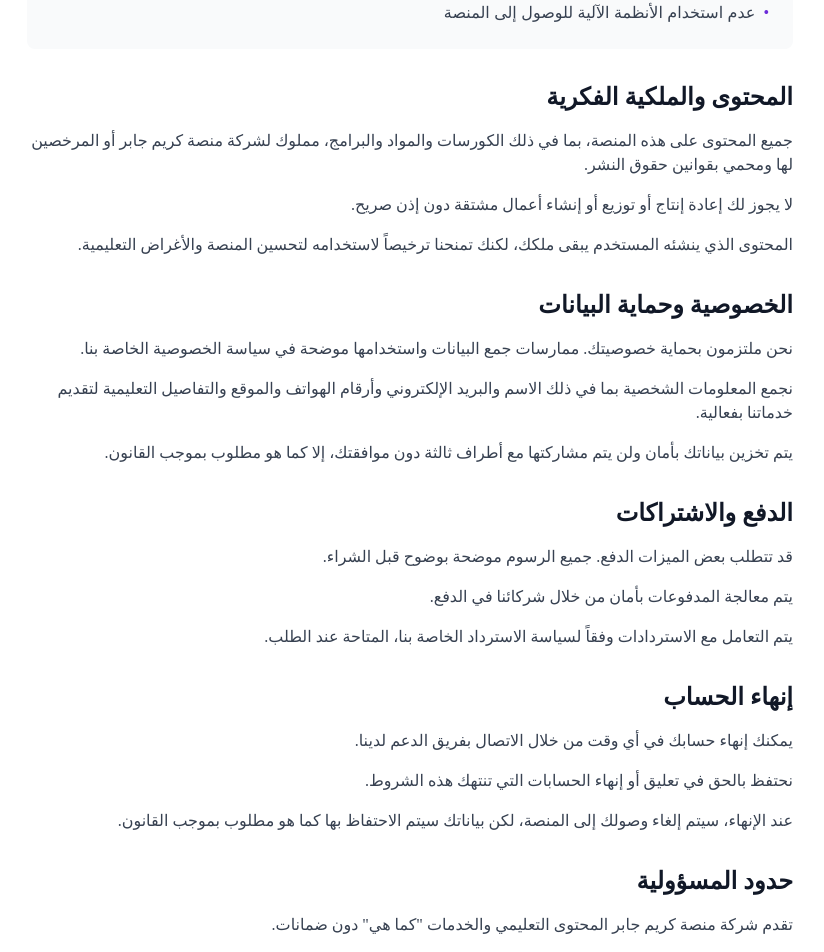
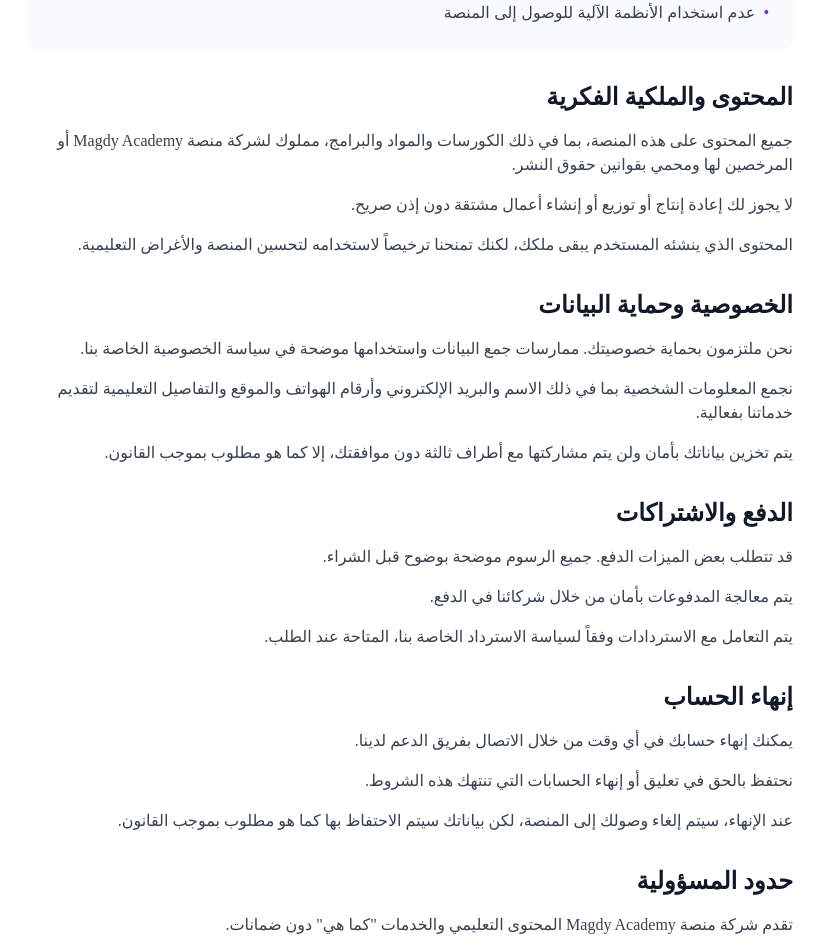
Before and after one commit to MohamedElaraby99/mohamedmagdyuiux, a React (Vite) app in the folder mohamed magdy uiux/client/: page /terms in a window 1280 px wide. Shown: the part 1640-2592 px from the top of the page, without its empty margins (230-1054 px from the left). Built offline with nearby package versions, Linux system fonts and the light colour scheme; a web font is replaced by a local one.

Commit message:
feat: Add core styling with theming and dark mode support, introduce a layout configuration, and implement initial Login and Terms of Service pages.

```diff
--- a/mohamed magdy uiux/client/src/Constants/LayoutConfig.js
+++ b/mohamed magdy uiux/client/src/Constants/LayoutConfig.js
@@ -183,7 +183,7 @@
 // ============================================
 export const SIDEBAR = {
     // عنوان السايدبار
-    title: "منصة م/ كريم جابر",
+    title: "Magdy Academy",
     // إظهار رصيد المحفظة
     showWalletBalance: true,
     // ألوان السايدبار
--- a/mohamed magdy uiux/client/src/Pages/Login.jsx
+++ b/mohamed magdy uiux/client/src/Pages/Login.jsx
@@ -263,7 +263,7 @@
                 </div>
                 <div className="relative flex justify-center text-sm">
                   <span className="px-4 bg-white dark:bg-gray-800 text-gray-500 dark:text-gray-400 font-medium">
-                    جديد في منصة  مستر كريم جابر ؟
+                    جديد في منصة  مستر Magdy Academy ؟
                   </span>
                 </div>
               </div>
--- a/mohamed magdy uiux/client/src/Pages/TermsOfService.jsx
+++ b/mohamed magdy uiux/client/src/Pages/TermsOfService.jsx
@@ -174,7 +174,7 @@
                 <div className="space-y-4">
                   <p className="text-gray-700 dark:text-gray-300">
                     جميع المحتوى على هذه المنصة، بما في ذلك الكورسات والمواد والبرامج،
-                    مملوك لشركة منصة  كريم جابر أو المرخصين لها ومحمي بقوانين حقوق النشر.
+                    مملوك لشركة منصة  Magdy Academy أو المرخصين لها ومحمي بقوانين حقوق النشر.
                   </p>
                   <p className="text-gray-700 dark:text-gray-300">
                     لا يجوز لك إعادة إنتاج أو توزيع أو إنشاء أعمال مشتقة دون إذن صريح.
@@ -251,7 +251,7 @@
                 </h2>
                 <div className="space-y-4">
                   <p className="text-gray-700 dark:text-gray-300">
-                    تقدم شركة منصة  كريم جابر المحتوى التعليمي والخدمات "كما هي" دون ضمانات.
+                    تقدم شركة منصة  Magdy Academy المحتوى التعليمي والخدمات "كما هي" دون ضمانات.
                   </p>
                   <p className="text-gray-700 dark:text-gray-300">
                     نحن لسنا مسؤولين عن أي أضرار غير مباشرة أو عرضية أو تبعية.
--- a/mohamed magdy uiux/client/src/index.css
+++ b/mohamed magdy uiux/client/src/index.css
@@ -1208,9 +1208,6 @@
   transition: transform 0.5s ease;
 }
 
-.hero-main-image:hover {
-  transform: perspective(800px) rotateY(0deg) scale(1.02);
-}
 
 /* Floating Credit Card */
 .hero-credit-card {
@@ -1219,13 +1216,7 @@
   left: -30px;
   width: 160px;
   height: auto;
-  border-radius: 14px;
-  box-shadow: 0 15px 40px rgba(0, 0, 0, 0.4);
-  transform: rotate(-8deg);
   z-index: 5;
-  animation: heroFloat 4s ease-in-out infinite;
-  animation-delay: 1.5s;
-  transition: transform 0.4s ease;
 }
 
 .hero-credit-card:hover {
```
